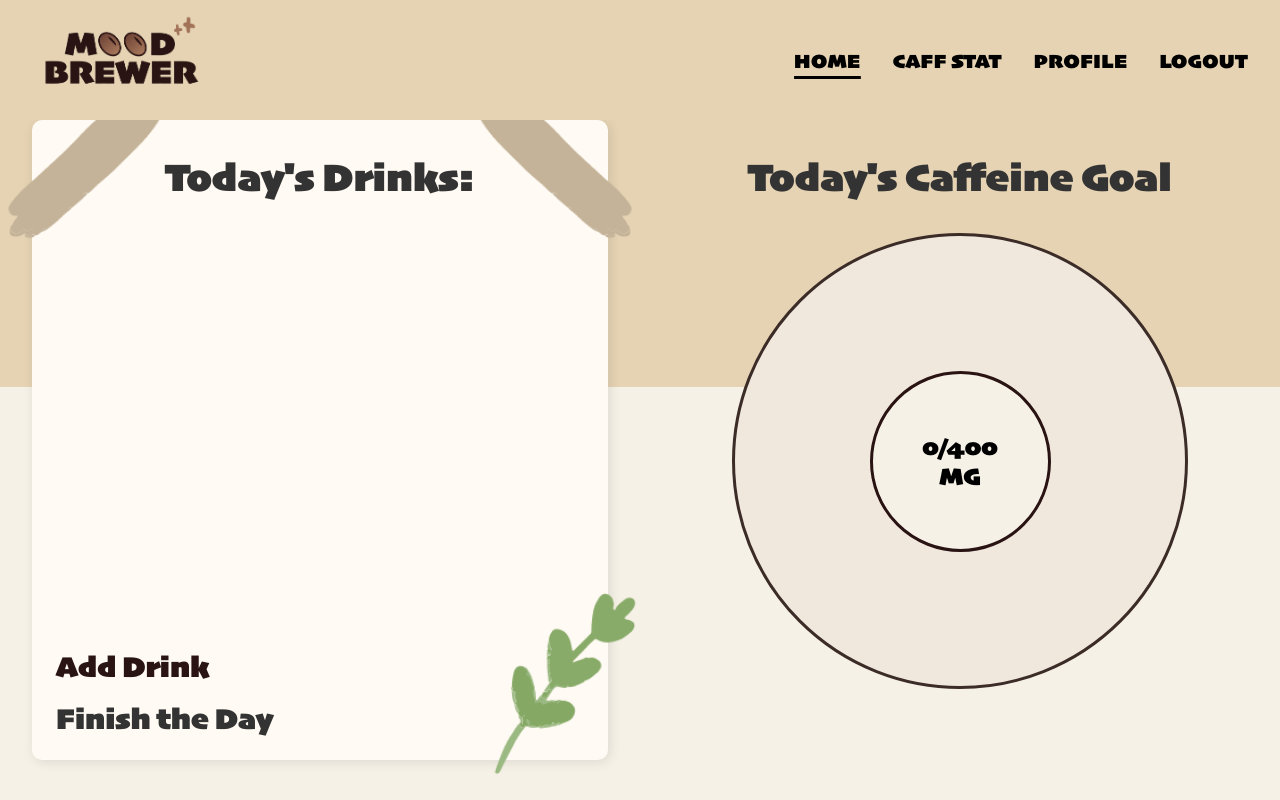
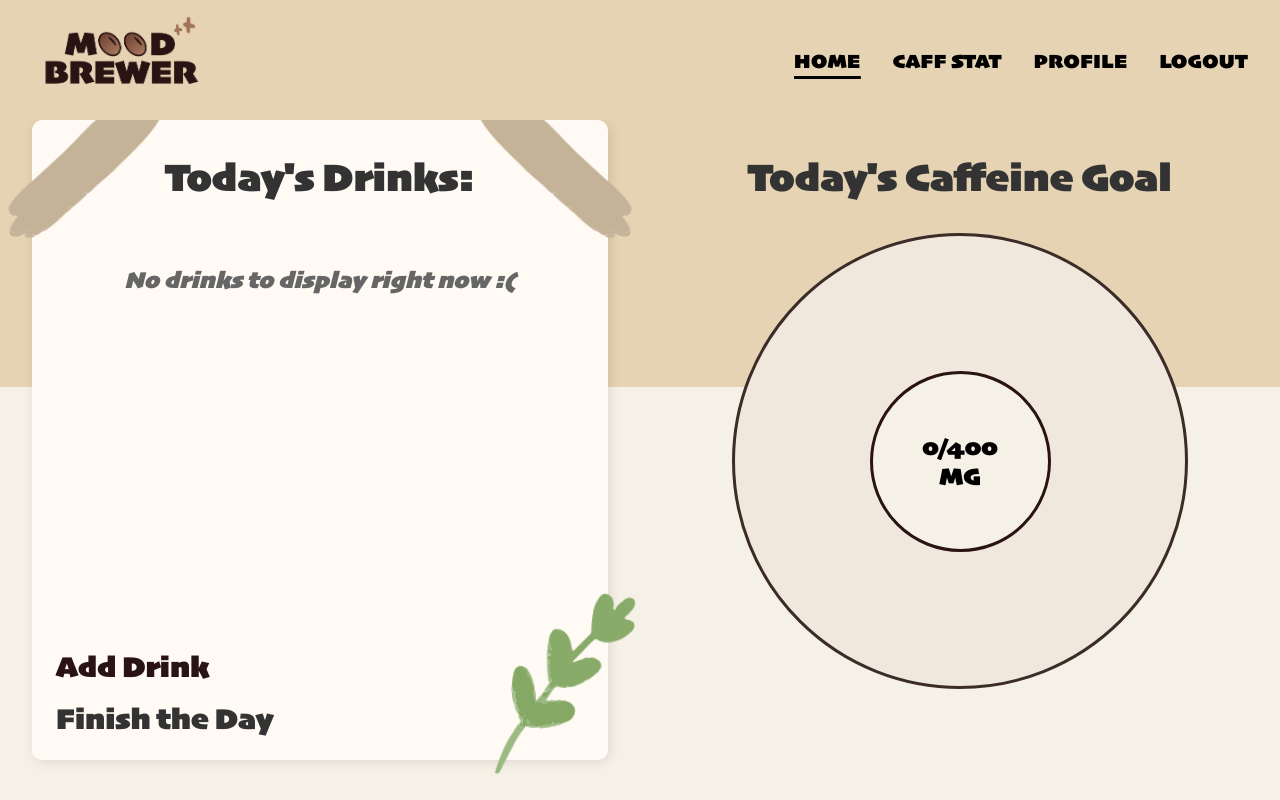
Before and after one commit to chuongCode/mood-brewer, a Flask app: page /home in a window 1280 px wide. Run offline with Flask 3, Linux system fonts and the light colour scheme; the visitor is signed in with stand-in values (Sample User, id 1); data that the repository does not hold is empty.

Commit message:
put empty message for empty drink entries

```diff
--- a/static/css/home.css
+++ b/static/css/home.css
@@ -278,3 +278,11 @@ h2{
     align-items: center;
     flex-direction: column;
 }
+
+.no-drinks-message {
+    text-align: center;
+    color: #666;
+    font-size: 24px;
+    margin: 2rem;
+    font-style: italic;
+}
--- a/templates/home.html
+++ b/templates/home.html
@@ -15,6 +15,7 @@
         <img src="{{ url_for('static', filename='images/paintstroke.png') }}" class="paintstroke-top-right" alt="Paintstroke">
         <h2>Today's Drinks:</h2>
         <div class="drink-list">
+            {% if drinks %}
                 {% for drink in drinks %}
                 <div class="drink-entry">
                     <span class="drink-name" data-name="{{ drink.name }}">{{ drink.name }}</span>
@@ -22,6 +23,9 @@
                     <div class="caffeine-dot {{ drink.mood_color }}" title="{{ drink.mood }}"></div>
                 </div>
                 {% endfor %}
+            {% else %}
+                <div class="no-drinks-message">No drinks to display right now :(</div>
+            {% endif %}
         </div>
 
         <div class="actions">
```
Lines whose indentation alone changed are shown as unchanged.
